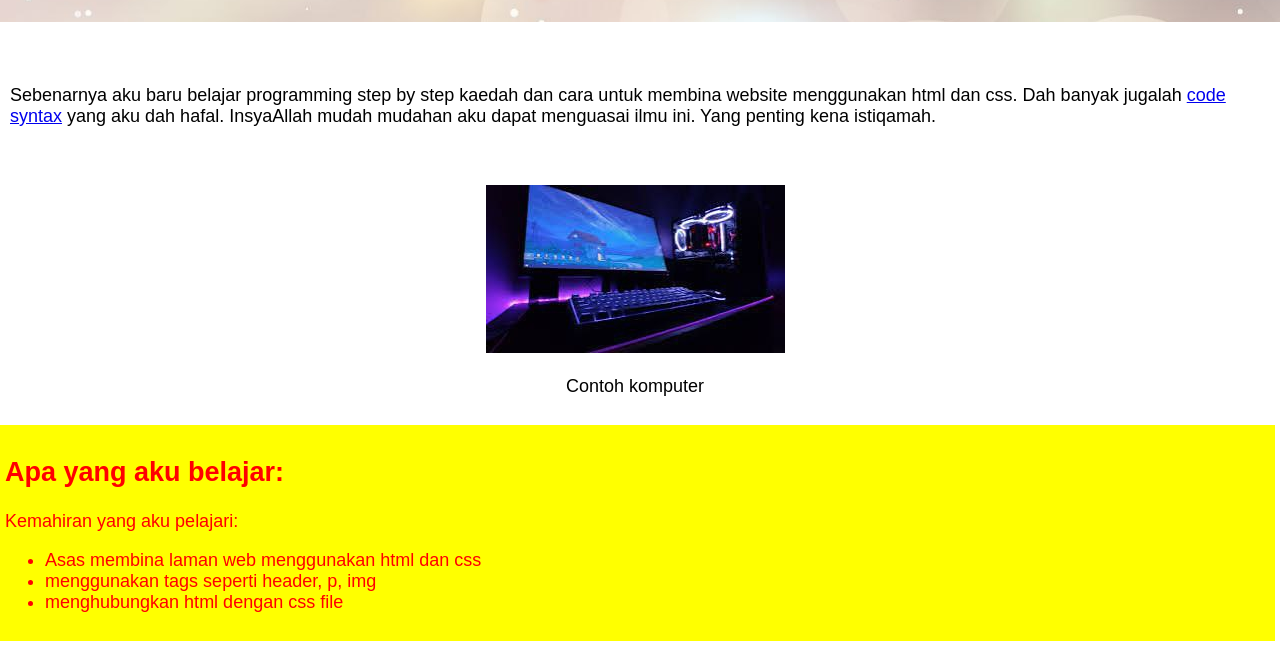
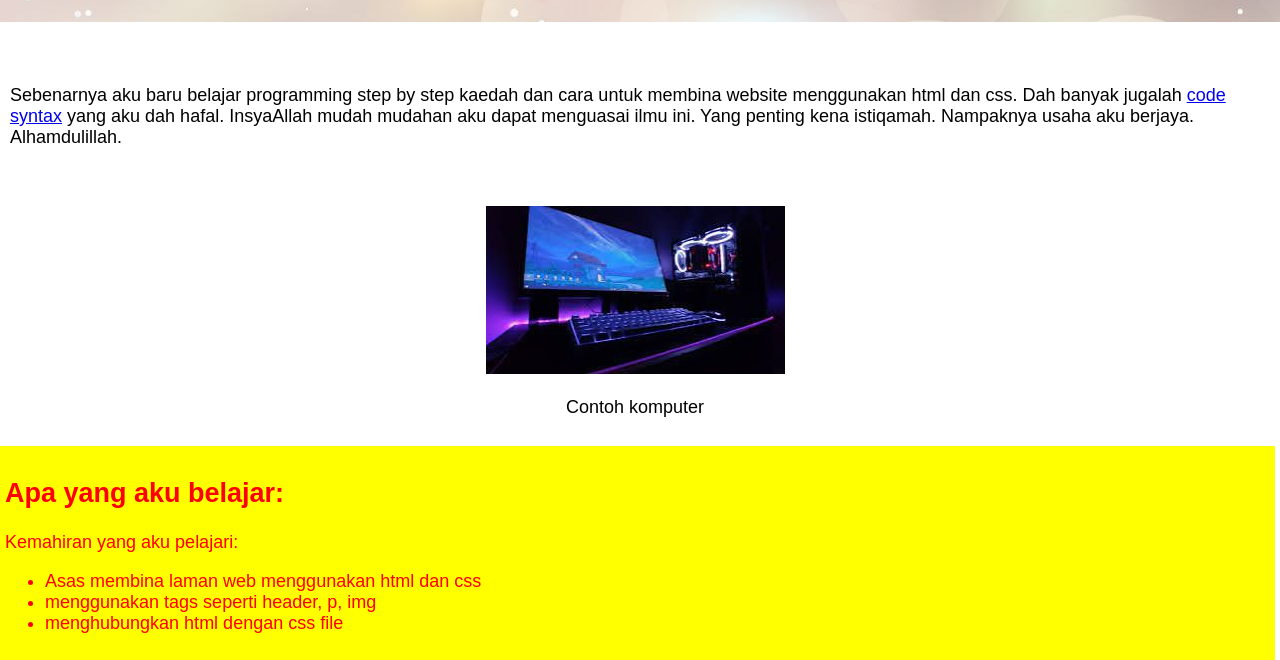
Before and after one commit to Myusler/web, a plain HTML site: page index.html in a window 1280 px wide. Shown: the part 78-738 px from the top of the page. Drawn offline with Linux system fonts and the light colour scheme.

Commit message:
new commit

```diff
--- a/index.html
+++ b/index.html
@@ -21,7 +21,7 @@
     <p>Sebenarnya aku baru belajar programming   step by step kaedah dan
       cara untuk membina website menggunakan html dan css.
     Dah banyak jugalah <a href="https://www.futurelearn.com/info/blog/what-is-programming" target="_blank">code syntax</a> yang aku dah hafal.
-    InsyaAllah mudah mudahan aku dapat menguasai ilmu ini. Yang penting kena istiqamah.
+    InsyaAllah mudah mudahan aku dapat menguasai ilmu ini. Yang penting kena istiqamah. Nampaknya usaha aku berjaya. Alhamdulillah.
     </p>
   </div>
     <div class="computer">
```
